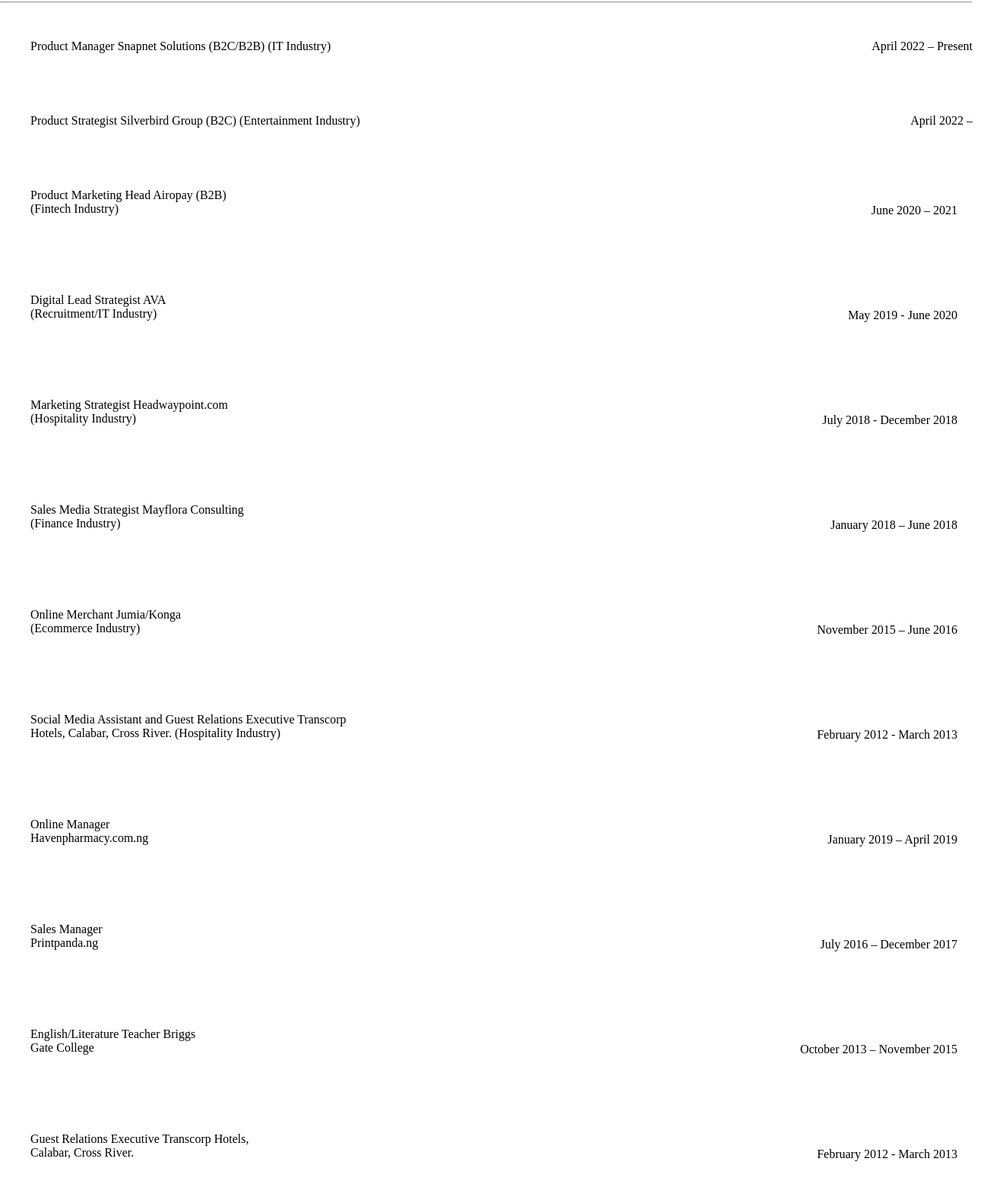
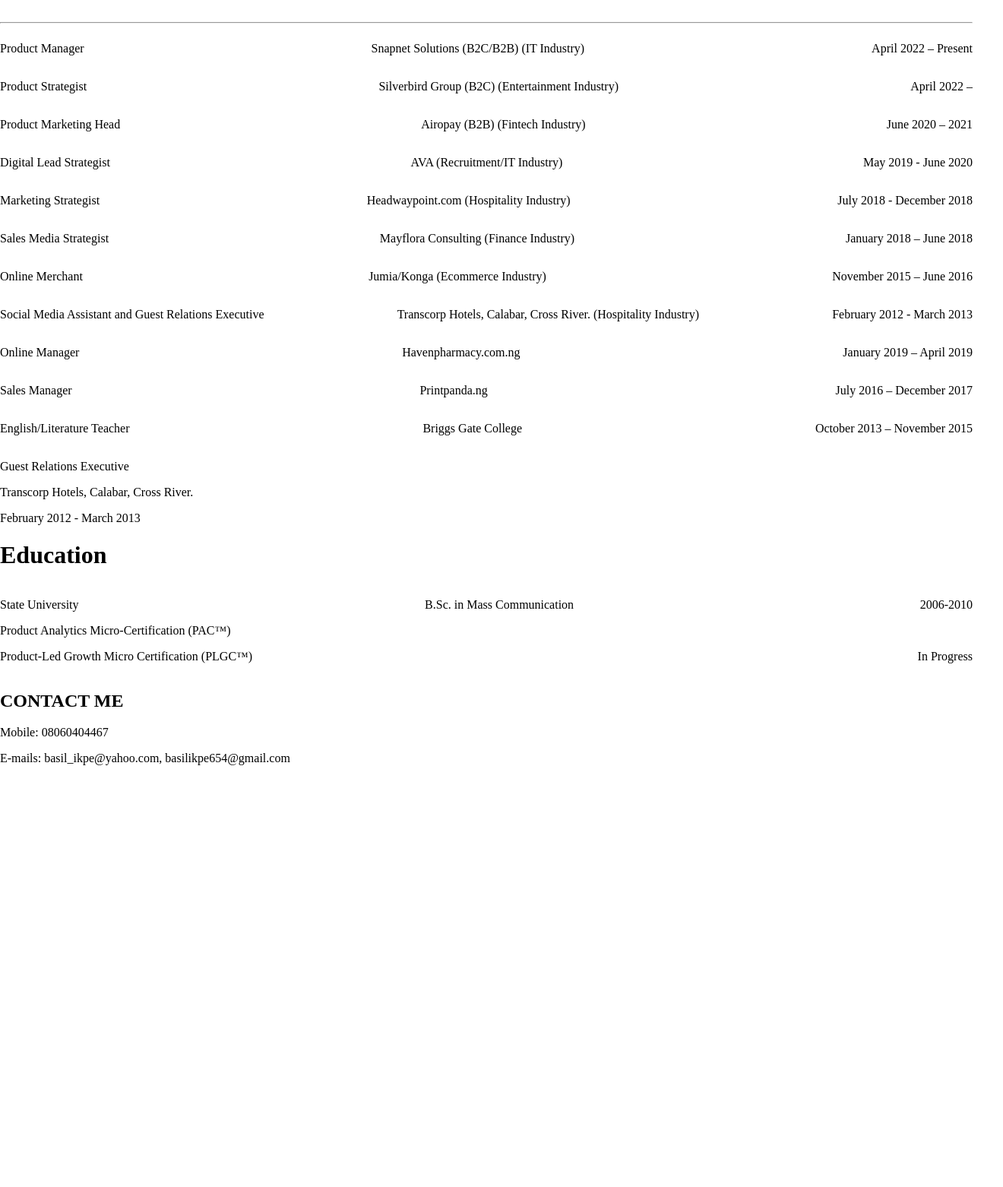
Before and after one commit to Esther07-dev/Mr_Basil_portfolio, a plain HTML site: page index.html in a window 1280 px wide. Shown: the part 1238-2800 px from the top of the page at 76% size, 1320 px wide, since content can reach past the window. After the commit the page ends 2261 px from the top, so only its background shows below. Drawn offline with Linux system fonts and the light colour scheme.

Commit message:
third commit

```diff
--- /dev/null
+++ b/act.js
@@ -0,0 +1,6 @@
+<script>
+const themeToggle = document.getElementById('theme-toggle');
+themeToggle.addEventListener('click', () => {
+    document.body.classList.toggle('dark-mode');
+});
+</script>
--- a/index.html
+++ b/index.html
@@ -1,50 +1,38 @@
 <!DOCTYPE html>
 <html lang="en">
-<head>
+  <head>
     <meta charset="UTF-8">
     <meta name="viewport" content="width=device-width, initial-scale=1.0">
     <title>My_portfolio</title>
     <link rel="stylesheet" href="styles.css">
-</head>
-<body>
+    <link rel="interact" href="act.js">
     <header>
+        <nav>
+          Dev
 
-        <!-- <div class="nav">    -->
-           <section>
-          <span class="highlight">Dev
-            <nav>
             <ul>
               <li class="current"><a href="#projects">Projects</a></li>
               <li><a href="#resume"> Resume</a></li>
               <li><a href="#contacts">Contacts</a></li>
             </ul>
-            </span>
 
         <button id="theme-toggle">Toggle Dark Mode</button>
-      </section>
-
       </nav>
+      </header>
+    </head>
 
 
-
-        <!-- </div> -->
-      </header>
-      <head>
-
-      <section >
-        <div>Hey i'm</div>
+      <body>
+      <div >
+        <p>Hey i'm</p>
         <h1 class="name"> BASIL IKPE .M</h1>
-        <div>
+        <p>
            I'm an Experienced Product Manager who lives in Lagos Nigeria.
            I'm also a UX/UI Researcher, QA Test Analyst, Product Marketing Strategist,
            Developing FRD,OKRs, Agile Medology,Single and Multitalented Architecture Application, SaaS, Payment link & Fintech App.
-        </div>
+        </p>
 
-      </section>
-    </head>
-
-
-    <body>
+      </div>
 
         <div>Say Hi, </div>
       <section id="projects">
@@ -106,144 +94,128 @@
       <hr>
 
       <section class="Experience" id="resume">
-          <div>
-            <div class="left-section" >
 
-              <span class="middle-section">Product Manager
-              Snapnet Solutions (B2C/B2B) (IT Industry)</span>
-              <span class="right-section">April 2022 – Present</span>
-            </div>
+          <div class="ex-container">
+            <!-- <p>Eperience</p> -->
+            <p>
+              Product Manager  </p>
+              <p>Snapnet Solutions (B2C/B2B) (IT Industry)</p>
+             <p>April 2022 – Present</p>
           </div>
 
-        <div>
-          <div class="left-section" >
+          <div class="ex-container">
+          <p>Product Strategist</p>
+          <p> Silverbird Group (B2C) (Entertainment Industry)</p>
+        <p>April 2022 –</p>
 
-          <span class="middle-section">
-          Product Strategist
-           Silverbird Group (B2C) (Entertainment Industry)</span>
-          <span class="right-section">April 2022 –</span>
-        </div>
+          </div>
+
+
+
+
+          <div class="ex-container" >
+            <p>Product Marketing Head</p>
+          <p>Airopay (B2B) (Fintech Industry)</p>
+          <p>June 2020 – 2021</p>
         </div>
 
-        <div>
-          <div class="left-section" >
 
 
-          <div class="middle-section">
-          Product Marketing Head
-          Airopay (B2B) (Fintech Industry)
-          <span class="right-section">June 2020 – 2021</span>
-        </div>
+
+          <div class="ex-container">
+            <p>Digital Lead Strategist</p>
+            <p>AVA (Recruitment/IT Industry)</p>
+            <p>May 2019 - June 2020 </p>
         </div>
 
-        <div>
-          <div class="left-section" >
+
+          <div class="ex-container">
+            <p>Marketing Strategist</p>
+            <p>Headwaypoint.com (Hospitality Industry)</p>
+            <p>July 2018 - December 2018</p>
+       </div>
 
 
-          <div class="middle-section">
-            Digital Lead Strategist
-            AVA (Recruitment/IT Industry)
-            <span class="right-section">May 2019 - June 2020 </span>
-          </div>
-        </div>
-
-        <div>
-          <div class="left-section" >
-          <div class="middle-section">
-            Marketing Strategist
-            Headwaypoint.com (Hospitality Industry)
-            <span class="right-section">July 2018 - December 2018</span>
-          </div>
-       </div>
-
-      <div>
-        <div class="left-section" >
-        <div class="middle-section">
-          Sales Media Strategist
-          Mayflora Consulting (Finance Industry)
-          <span class="right-section">January 2018 – June 2018 </span>
-        </div>
+        <div class="ex-container">
+          <p>Sales Media Strategist</p>
+          <p>Mayflora Consulting (Finance Industry)</p>
+          <p>January 2018 – June 2018 </p>
       </div>
 
-      <div>
-        <div class="left-section" >
-        <div class="middle-section">
-          Online Merchant
-          Jumia/Konga (Ecommerce Industry)
-          <span class="right-section">November 2015 – June 2016</span>
-        </div>
+
+        <div class="ex-container">
+          <p> Online Merchant </p>
+          <p> Jumia/Konga (Ecommerce Industry)</p>
+          <p>November 2015 – June 2016</p>
+
       </div>
 
-      <div>
-        <div class="left-section" >
-        <div class="middle-section">
 
-          Social Media Assistant and Guest Relations Executive
-          Transcorp Hotels, Calabar, Cross River. (Hospitality Industry)
-          <span class="right-section"> February 2012 - March 2013 </span>
-        </div>
+        <div class="ex-container">
+
+          <p>Social Media Assistant and Guest Relations Executive</p>
+          <p>Transcorp Hotels, Calabar, Cross River. (Hospitality Industry)</p>
+          <p>February 2012 - March 2013 </p>
+
       </div>
 
-      <div>
-        <div class="left-section" >
-        <div class="middle-section">
-          Online Manager
-          Havenpharmacy.com.ng
-          <span class="right-section">January 2019 – April 2019</span>
-        </div>
+
+        <div class="ex-container">
+          <p>Online Manager</p>
+          <p>Havenpharmacy.com.ng</p>
+          <p>January 2019 – April 2019</p>
+
       </div>
 
-      <div>
-        <div class="left-section" >
-        <div class="middle-section">
-          Sales Manager
-          Printpanda.ng
-          <span class="right-section">July 2016 – December 2017</span>
-        </div>
+
+        <div class="ex-container">
+          <p>Sales Manager </p>
+          <p>  Printpanda.ng</p>
+          <p>July 2016 – December 2017</p>
       </div>
 
-      <div>
-        <div class="left-section" >
-       <div class="middle-section">
-         English/Literature Teacher
-          Briggs Gate College
-          <span class="right-section">October 2013 –
-            November 2015</span>
-          </div>
+
+       <div class="ex-container">
+        <p>English/Literature Teacher </p>
+         <p>Briggs Gate College</p>
+          <p>October 2013 – November 2015</p>
+
      </div>
 
-      <div>
-        <div class="left-section" >
-        <div class="middle-section">
-          Guest Relations Executive
-          Transcorp Hotels, Calabar, Cross River.
-          <span class="right-section">February 2012 - March 2013</span>
-        </div>
+
+        <div >
+          <p>Guest Relations Executive</p>
+          <p>Transcorp Hotels, Calabar, Cross River.</p>
+          <p>February 2012 - March 2013</p>
+
       </div>
 
       </section>
 
 
       <div class="Experience">
-        <h1 class="left-section">Education</h1>
-         <div><div class="middle-section"> Ebonyi State University <span class="right-section">2006-2010</span> </div></div>
-         <div><div class="middle-section">B.Sc. in Mass Communication</div>
-        <div> <div class="middle-section">Product Analytics Micro-Certification (PAC™)</div></div>
-         <div class="middle-section">Product-Led Growth Micro Certification (PLGC™) <span>In Progress</span></div>
+        <h1 >Education</h1>
+         <div class="ex-container">
+          <p>State University </p>
+          <p>B.Sc. in Mass Communication</p>
+         <p> 2006-2010</p>
         </div>
 
-          <Section id="contacts" class="left-section"><H1> CONTACT ME </H1>
+        <div> Product Analytics Micro-Certification (PAC™) </div>
+
+         <div class="ex-container">
+        <p>  Product-Led Growth Micro Certification (PLGC™)</p>
+         <p> In Progress</p>
+        </div>
+        </div>
+
+          <Section id="contacts"><h1> CONTACT ME </h1>
          <div class="Contacts" >
-          <p class="middle-section">Mobile: 08060404467</p>
-          <p class="middle-section"> E-mails: basil_ikpe@yahoo.com, basilikpe654@gmail.com</p>
+          <p >Mobile: 08060404467</p>
+          <p > E-mails: basil_ikpe@yahoo.com, basilikpe654@gmail.com</p>
          </div>
         </Section>
 
-         <script>
-          const themeToggle = document.getElementById('theme-toggle');
-          themeToggle.addEventListener('click', () => {
-              document.body.classList.toggle('dark-mode');
-          });
-      </script>
+
 </body>
 </html>
--- a/styles.css
+++ b/styles.css
@@ -66,20 +66,9 @@ body.dark-mode {
     justify-content: space-between;
 
 }
-
-.left-section, .middle-section, .right-section {
+.ex-container{
     display: flex;
     justify-content: space-between;
-    width: 100%;
-    padding: 20px;
-
-}
-
-.left-section{
-    justify-content: left;
-}
-.right-section{
-    justify-content: right;
 }
 
 /* Media query for screens smaller than 600 pixels */
```
